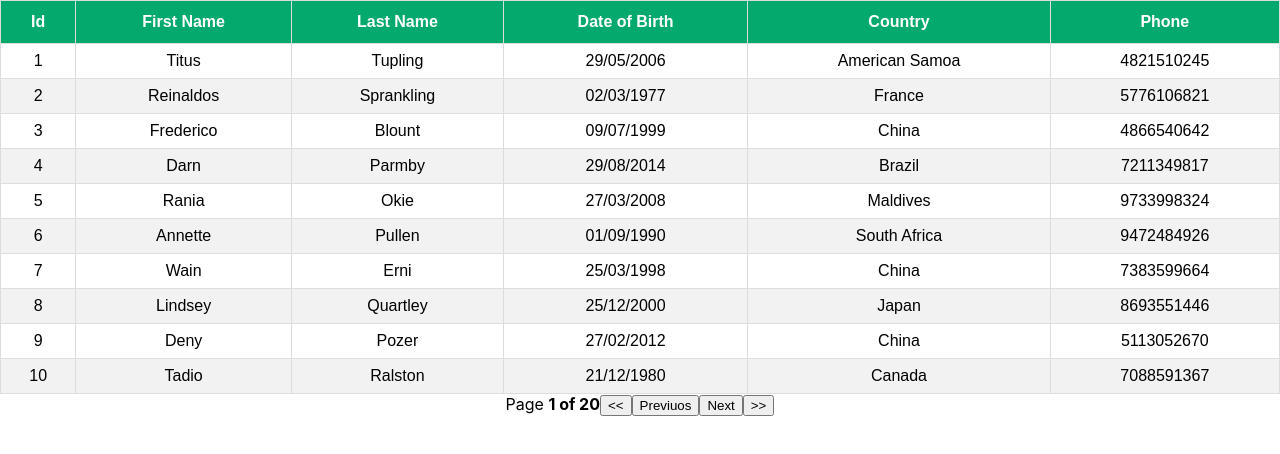
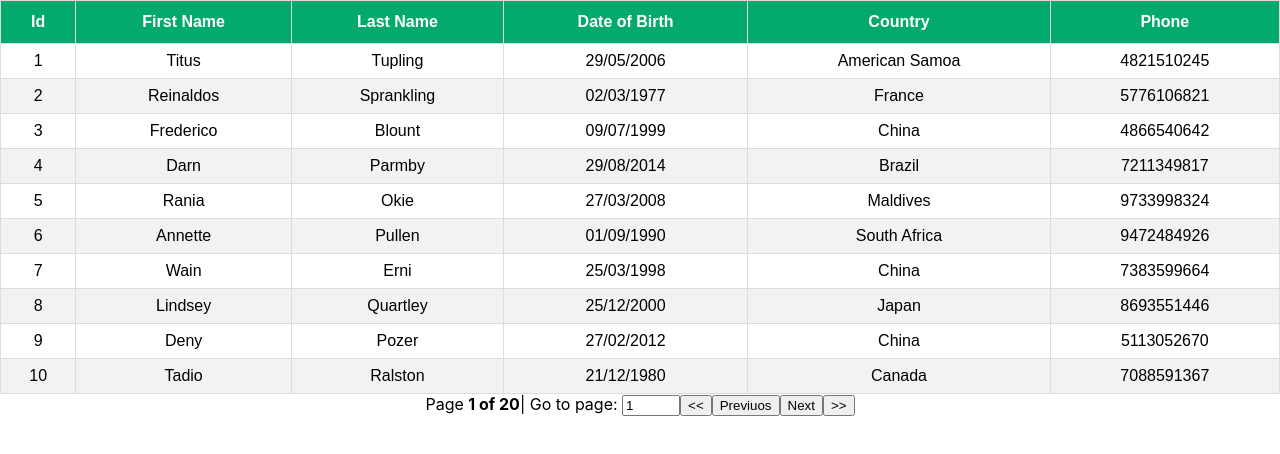
Before and after one commit to Monakhrsn/react-table, a React (Create React App) app: page / in a window 1280 px wide. Shown: the top 454 px of the page. Built offline with nearby package versions, Linux system fonts and the light colour scheme.

Commit message:
Go to specific page number

```diff
--- a/src/components/paginationTable.tsx
+++ b/src/components/paginationTable.tsx
@@ -66,6 +66,16 @@ export const PaginationTable = () => {
                 {pageIndex + 1} of {pageOptions.length}
               </strong>
           </span>
+          <span>
+              | Go to page: {' '}
+              <input type="number" defaultValue={pageIndex + 1}
+                onChange={e => {
+                    const pageNumber = e.target.value ? Number(e.target.value) - 1 : 0
+                    gotoPage(pageNumber)
+                }}
+                style={{width: '50px'}}
+              />
+          </span>
           <button onClick={() => gotoPage(0)} disabled= {!nextPage ? !canPreviuosPage : canPreviuosPage}>{'<<'}</button>
         <button onClick={() => previousPage()} disabled={!nextPage ? !canPreviuosPage : canPreviuosPage}>Previuos</button>
         <button onClick={() => nextPage()} disabled={!canNextPage}>Next</button>
```
